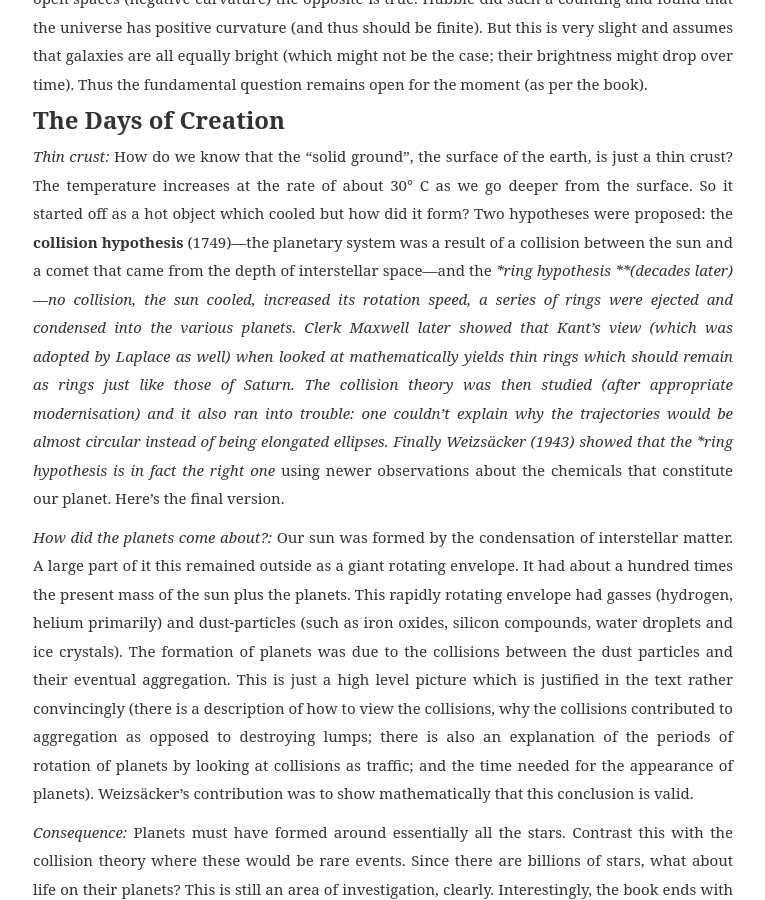
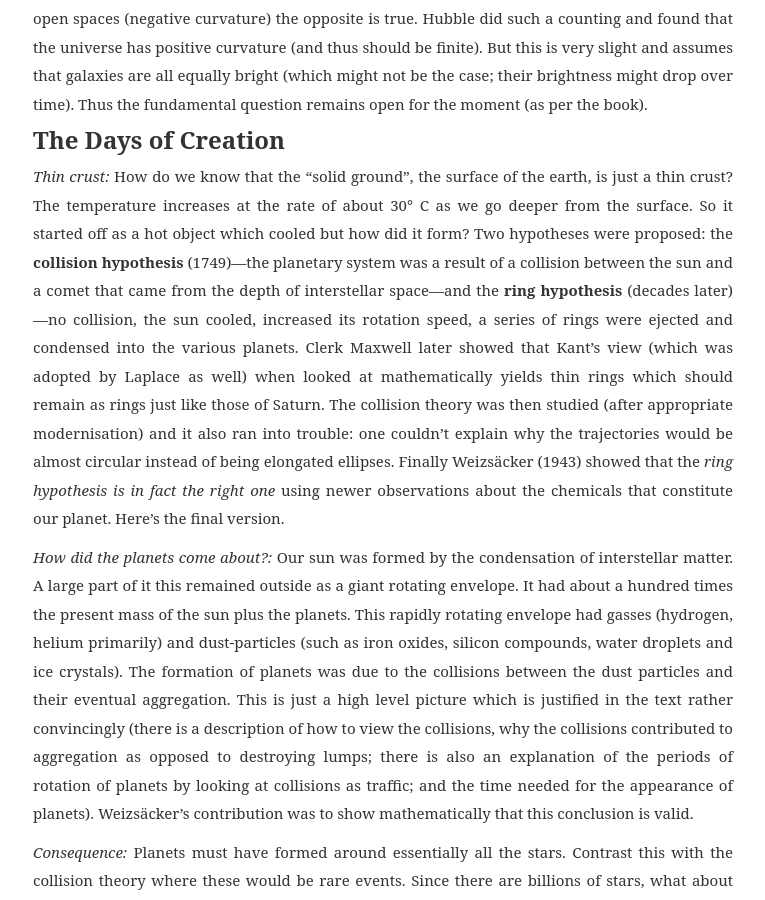
Before and after one commit to gleaned/gleaned.github.io, a Jekyll site: the page built from _posts/2018-08-03-Gamow.md, in a window 1280 px wide and 900 px high, scrolled down 6628 px. Shown: the whole window, without its empty margins (257-1022 px from the left). Built offline with Jekyll 4.4.1, drawn with Linux system fonts in a browser that asks for light colours; some web fonts are replaced; comment, search, counter and statistics services are not loaded; some of the changed text lies outside the part shown.

```diff
--- a/_posts/2018-08-03-Gamow.md
+++ b/_posts/2018-08-03-Gamow.md
@@ -27,7 +27,7 @@ The book has some seriously interesting insights, even for someone who has alrea
   * Expanding Horizons | Size of the universe
   * The Days of Creation | Formation of planets
 
-# Playing with numbers
+## Playing with numbers
 
 ### What's the largest number you can think of?
 
@@ -43,7 +43,7 @@ Pure: It discusses open problems in pure mathematics such as
 
 Imaginary: Discusses the notion of complex numbers.
 
-# Space, time and Einstein
+## Space, time and Einstein
 
 ### Unusual Properties of Space | Topology
 
@@ -73,7 +73,7 @@ General relativity is discussed next. The notion of a geodesic is introduced. Th
 
 It starts with discussing the earlier philosophical ideas. One was about there being an envelope around the sun which ended up forming the planetary system. The other was about a comet or some such colliding with the Sun resulting in the planetary system. None of these were mathematically studied. Apparently Immanuel Kant was involved in one of these.
 
-# Microcosmos
+## Microcosmos
 
 ### Descending Staircase
 
@@ -115,7 +115,7 @@ Finally, estimates are made on the kind of energy one can get from nuclear fissi
 
 ### The Days of Creation
 
-*Thin crust:* How do we know that the "solid ground", the surface of the earth, is just a thin crust? The temperature increases at the rate of about 30° C as we go deeper from the surface. So it started off as a hot object which cooled but how did it form?  Two hypotheses were proposed: the **collision hypothesis** (1749)—the planetary system was a result of a collision between the sun and a comet that came from the depth of interstellar space—and the **ring hypothesis **(decades later)—no collision, the sun cooled, increased its rotation speed, a series of rings were ejected and condensed into the various planets. Clerk Maxwell later showed that Kant's view (which was adopted by Laplace as well) when looked at mathematically yields thin rings which should remain as rings just like those of Saturn. The collision theory was then studied (after appropriate modernisation) and it also ran into trouble: one couldn't explain why the trajectories would be almost circular instead of being elongated ellipses. Finally Weizsäcker (1943) showed that the *ring hypothesis is in fact the right one* using newer observations about the chemicals that constitute our planet. Here's the final version.
+*Thin crust:* How do we know that the "solid ground", the surface of the earth, is just a thin crust? The temperature increases at the rate of about 30° C as we go deeper from the surface. So it started off as a hot object which cooled but how did it form?  Two hypotheses were proposed: the **collision hypothesis** (1749)—the planetary system was a result of a collision between the sun and a comet that came from the depth of interstellar space—and the **ring hypothesis** (decades later)—no collision, the sun cooled, increased its rotation speed, a series of rings were ejected and condensed into the various planets. Clerk Maxwell later showed that Kant's view (which was adopted by Laplace as well) when looked at mathematically yields thin rings which should remain as rings just like those of Saturn. The collision theory was then studied (after appropriate modernisation) and it also ran into trouble: one couldn't explain why the trajectories would be almost circular instead of being elongated ellipses. Finally Weizsäcker (1943) showed that the *ring hypothesis is in fact the right one* using newer observations about the chemicals that constitute our planet. Here's the final version.
 
 *How did the planets come about?:* Our sun was formed by the condensation of interstellar matter. A large part of it this remained outside as a giant rotating envelope. It had about a hundred times the present mass of the sun plus the planets. This rapidly rotating envelope had gasses (hydrogen, helium primarily) and dust-particles (such as iron oxides, silicon compounds, water droplets and ice crystals). The formation of planets was due to the collisions between the dust particles and their eventual aggregation. This is just a high level picture which is justified in the text rather convincingly (there is a description of how to view the collisions, why the collisions contributed to aggregation as opposed to destroying lumps; there is also an explanation of the periods of rotation of planets by looking at collisions as traffic; and the time needed for the appearance of planets). Weizsäcker's contribution was to show mathematically that this conclusion is valid.
 
```
Also changed, not shown: other parts of _posts/2018-08-03-Gamow.md (+1 -1 lines).
